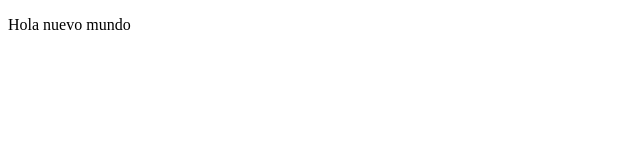
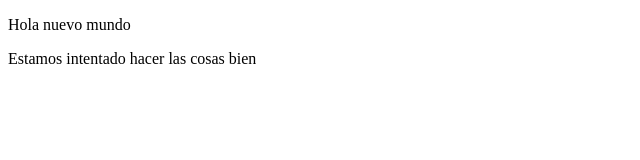
Before and after one commit to Wilber2793/proyectoDemoCursoPrework, a plain HTML site: page index.html in a window 1280 px wide. Shown: the whole page, without its empty margins (0-640 px from the left). Drawn offline with Linux system fonts and the light colour scheme.

Commit message:
Cambio numero 1

```diff
--- a/index.html
+++ b/index.html
@@ -8,5 +8,6 @@
 </head>
 <body>
     <p>Hola nuevo mundo</p>
+    <p>Estamos intentado hacer las cosas bien</p>
 </body>
 </html>
```
